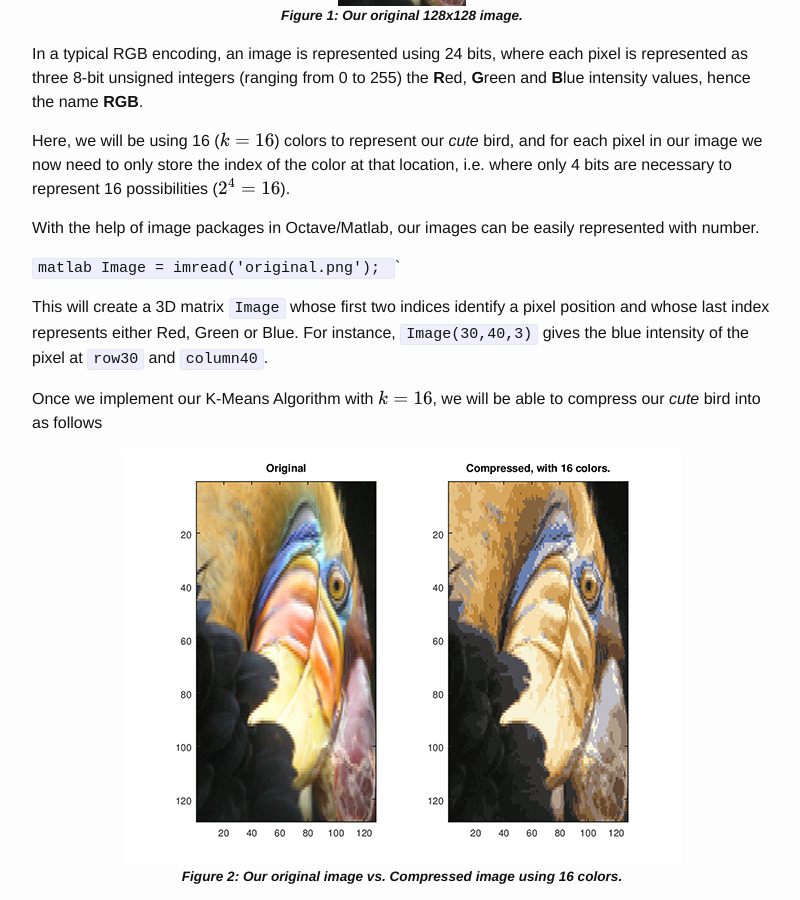
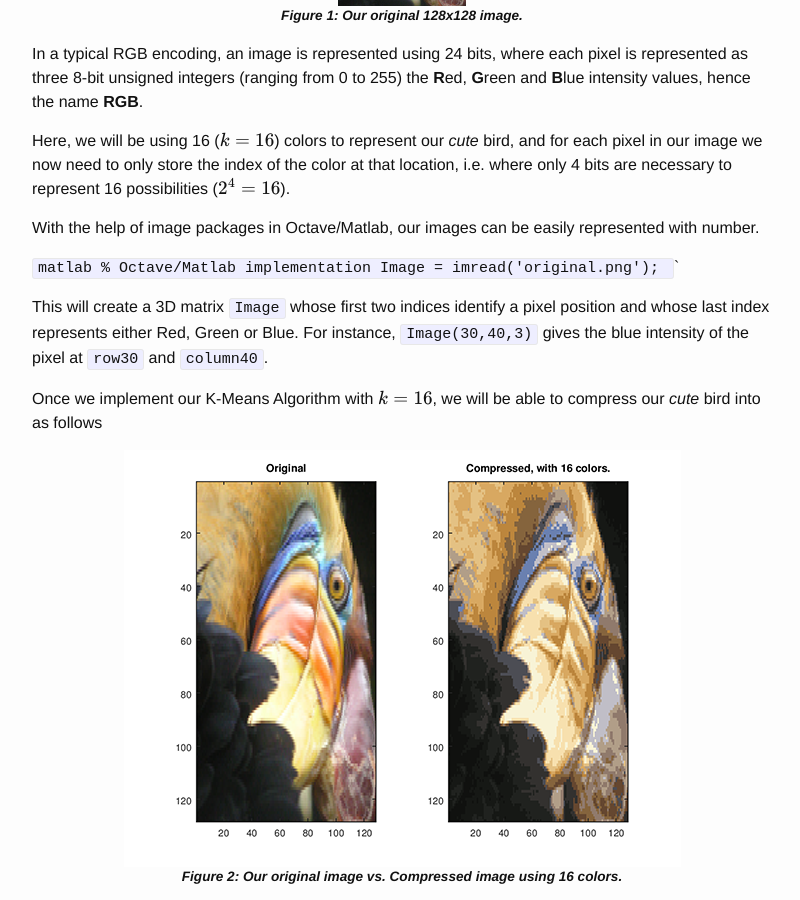
Before and after one commit to yewjie-github/Portfolio, a Jekyll site: the page built from _posts/ML_Cousera/2018-01-25-kmeans.markdown, in a window 1280 px wide and 900 px high, scrolled down 4201 px. Shown: the whole window, without its empty margins (238-1038 px from the left). Built offline with Jekyll 4.4.1, drawn with Linux system fonts in a browser that asks for light colours; formulas are drawn with MathJax 3.

Commit message:
Minor update

````diff
--- a/_posts/ML_Cousera/2018-01-25-kmeans.markdown
+++ b/_posts/ML_Cousera/2018-01-25-kmeans.markdown
@@ -113,6 +113,7 @@
 With the help of image packages in Octave/Matlab, our images can be easily represented with number.
 
 ``matlab
+% Octave/Matlab implementation
 Image = imread('original.png');
 ```
 
````
